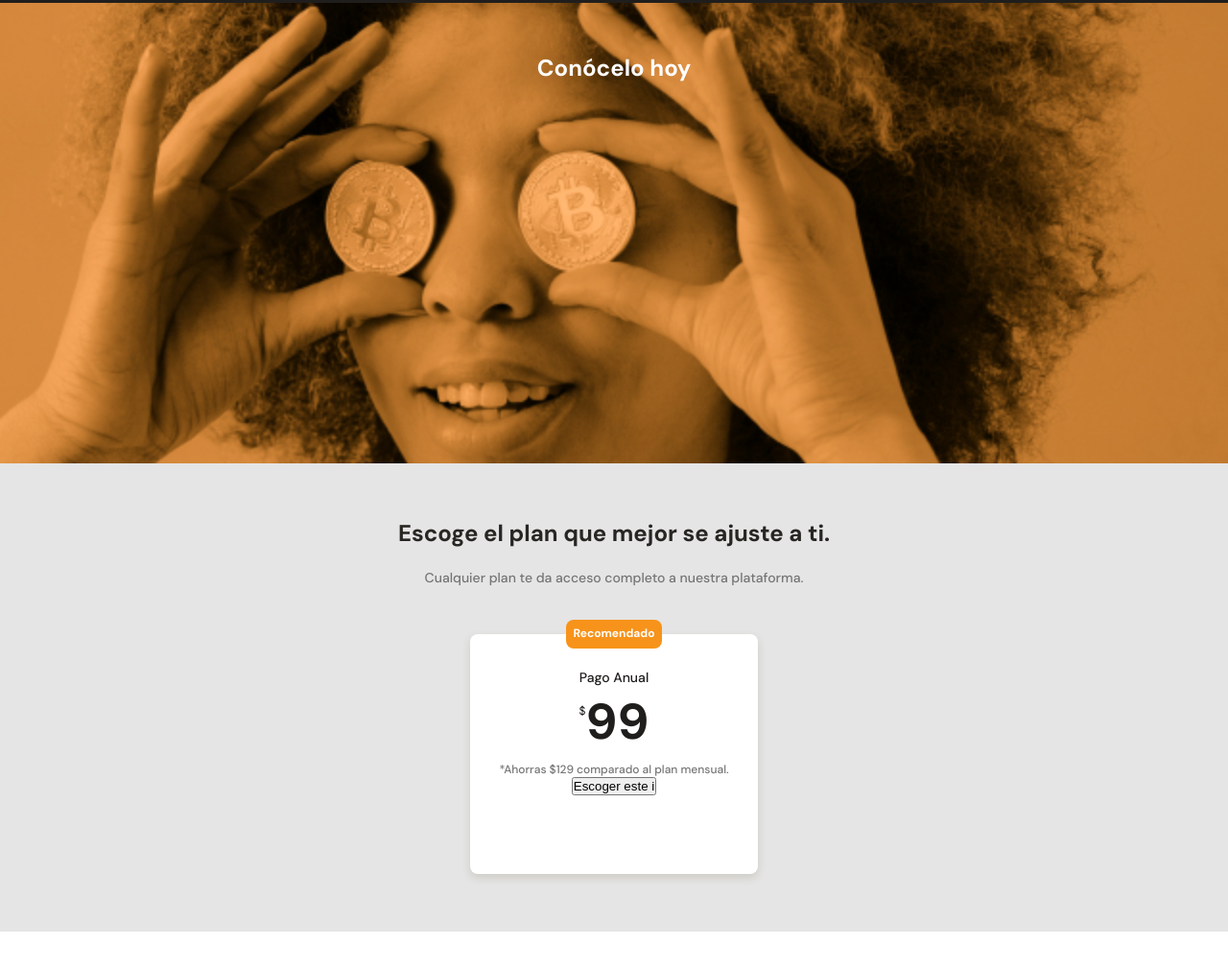
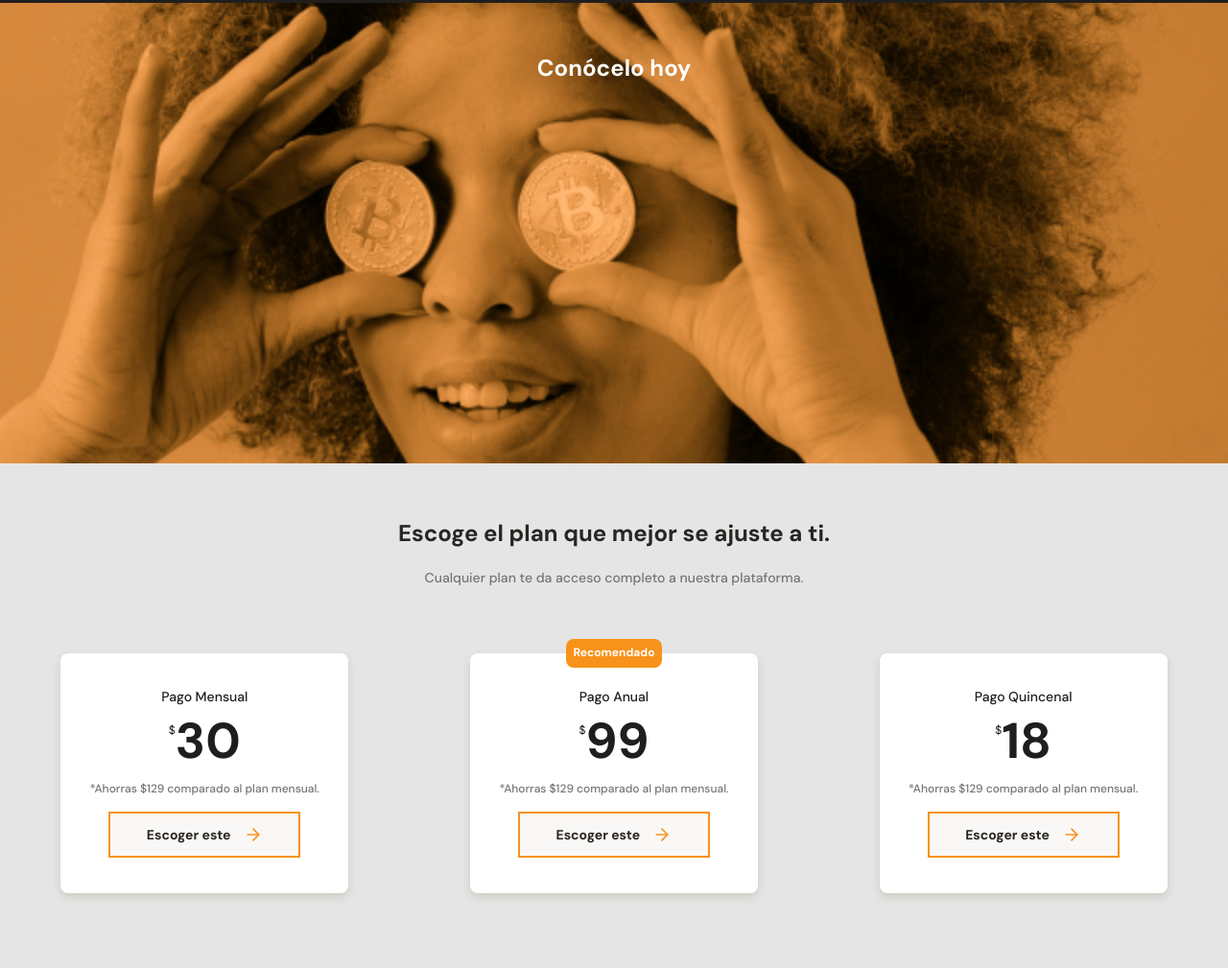
Before and after one commit to KortexCode/landingPage.github.io, a plain HTML site: page index.html in a window 1280 px wide. Shown: the part 2163-3172 px from the top of the page at 96% size. Before the commit the page ends 3134 px from the top, so only its background shows below. Drawn offline with Linux system fonts and the light colour scheme.

Commit message:
Se termina la cuarta sección con las tarjetas y un scrollbar

```diff
--- a/index.html
+++ b/index.html
@@ -124,13 +124,32 @@
                 <p>Cualquier plan te da acceso completo a nuestra plataforma.</p>
             </div>
             <section class="plans-container__section plans-container__section--slider" >
+
+                <article class="plans-container__article">
+                    <div class="plans-info">
+                        <h3>Pago Mensual</h3>
+                        <p><span>$</span>30</p>
+                        <p>*Ahorras $129 comparado al plan mensual.</p>
+                        <button>Escoger este <span></span></button>
+                    </div>
+                </article>
+
                 <article class="plans-container__article">
                     <p class="plans-container__recomend">Recomendado</p>
                     <div class="plans-info">
                         <h3>Pago Anual</h3>
                         <p><span>$</span>99</p>
                         <p>*Ahorras $129 comparado al plan mensual.</p>
-                        <button>Escoger este <span>i</span></button>
+                        <button>Escoger este <span></span></button>
+                    </div>
+                </article>
+
+                <article class="plans-container__article">
+                    <div class="plans-info">
+                        <h3>Pago Quincenal</h3>
+                        <p><span>$</span>18</p>
+                        <p>*Ahorras $129 comparado al plan mensual.</p>
+                        <button>Escoger este <span></span></button>
                     </div>
                 </article>
             </section>
--- a/style/main.css
+++ b/style/main.css
@@ -419,8 +419,30 @@ main .bitcoin-img h2{
     color: #757575;
 }
 /*card-container*/
+.plans-container__section{
+    display: flex;
+    gap: 20px;
+    align-items: center;
+    height: 29rem;
+    padding: 0 1rem;
+}
+.plans-container__section--slider{
+    overflow-x: scroll;
+    overscroll-behavior-x:contain;
+    scroll-snap-type: proximity;
+}
+.plans-container__section--slider::-webkit-scrollbar{
+    background-color: var(--soft-orange);/*barra de fondo*/
+    height: 3px;
+}
+.plans-container__section--slider::-webkit-scrollbar-thumb{
+    background-color: var(--bitcoin-orange);/*barra de posición*/
+}
+
+/*articles*/
 .plans-container__article{
     position:relative;
+    scroll-snap-align: x center;
     width: 70%;
     min-width: 230px;
     max-width: 300px;
@@ -474,3 +496,26 @@ main .bitcoin-img h2{
     color: #757575;
     line-height: 1.5rem;
 }
+.plans-container__article .plans-info button{
+    width:80%;
+    max-width: 200px;
+    height: 4.8rem;
+    margin-top: 1.6rem;
+    border: 2px solid var(--bitcoin-orange);
+    font-size: var(--smm);
+    font-weight: 700;
+    font-family: 'DM Sans', sans-serif;
+    line-height: 1.8rem;
+    background: #FAF8F7;
+    color: var(--warm-black);
+}
+.plans-container__article .plans-info button span{
+    display: inline-block;
+    margin-left: 1rem;
+    width:2rem;
+    height: 2rem;
+    vertical-align: -5.5px;
+    background: url('../assets/icons/orange-right-arrow.svg') no-repeat center/cover;
+
+
+}
```
